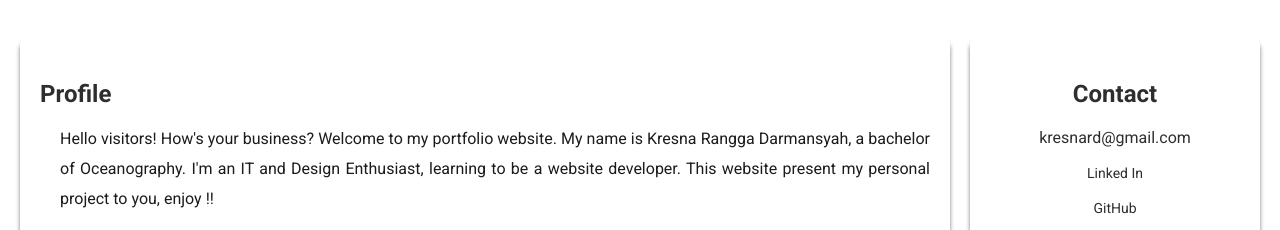
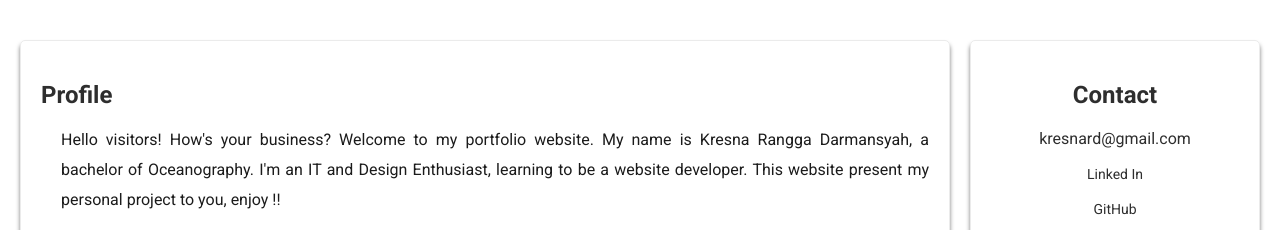
Before and after one commit to KresnaRD/porfolio, a plain HTML site: page index.html in a window 1280 px wide. Shown: the part 555-785 px from the top of the page. Drawn offline with Linux system fonts and the light colour scheme.

Commit message:
Update style.css

```diff
--- a/assets/style.css
+++ b/assets/style.css
@@ -81,6 +81,7 @@ main {
     padding: 20px;
     margin-top: 20px;
     border-color: #2e2e2e;
+    border: 1px solid #ebebeb;
 }
 
 #content {
```
